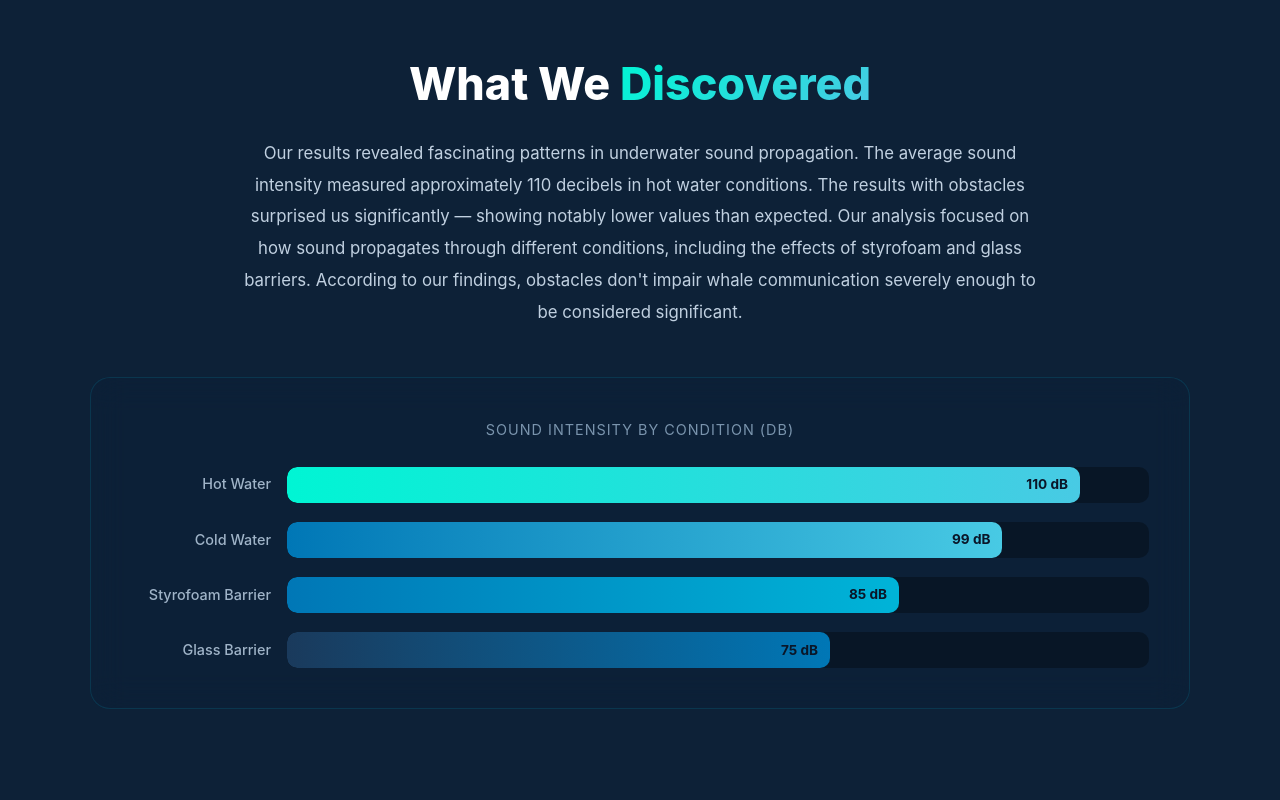
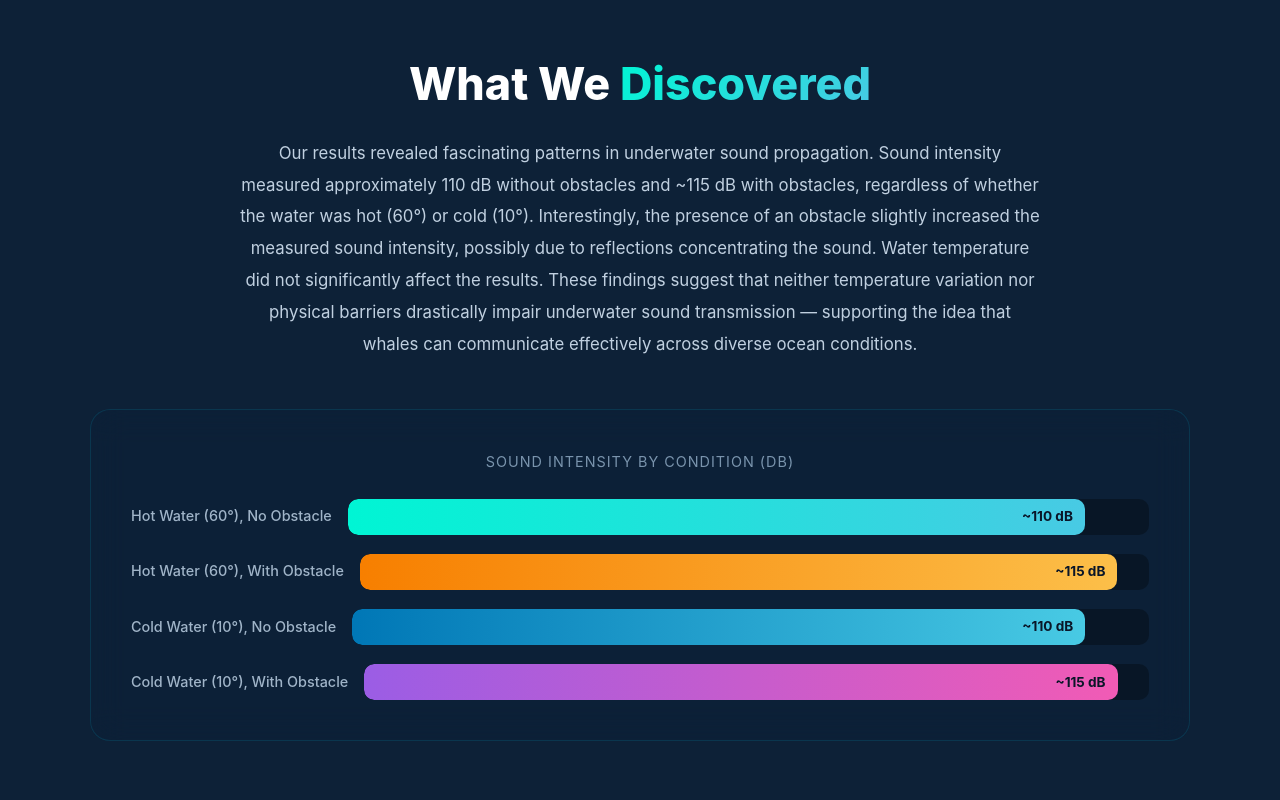
Before and after one commit to Samura1228/science-fair-website, a website: page index.html in a window 1280 px wide. Shown: the part 5580-6380 px from the top of the page. Drawn offline with Linux system fonts and the light colour scheme.

Commit message:
Update bar chart with correct experimental data

```diff
--- a/index.html
+++ b/index.html
@@ -747,7 +747,7 @@
         }
 
         .bar-label {
-            min-width: 140px;
+            min-width: 200px;
             text-align: right;
             color: #a0b4c8;
             font-size: 0.9rem;
@@ -782,20 +782,20 @@
             white-space: nowrap;
         }
 
-        .bar-fill.hot-water {
+        .bar-fill.hot-no-obstacle {
             background: linear-gradient(90deg, #00f5d4, #48cae4);
         }
 
-        .bar-fill.cold-water {
+        .bar-fill.hot-with-obstacle {
+            background: linear-gradient(90deg, #f77f00, #fcbf49);
+        }
+
+        .bar-fill.cold-no-obstacle {
             background: linear-gradient(90deg, #0077b6, #48cae4);
         }
 
-        .bar-fill.styrofoam {
-            background: linear-gradient(90deg, #0077b6, #00b4d8);
-        }
-
-        .bar-fill.glass {
-            background: linear-gradient(90deg, #1a3a5c, #0077b6);
+        .bar-fill.cold-with-obstacle {
+            background: linear-gradient(90deg, #9b5de5, #f15bb5);
         }
 
         .bar-fill.animated {
@@ -1324,33 +1324,33 @@
         <div class="section-container">
             <h2 class="section-title reveal">What We <span class="accent">Discovered</span></h2>
             <div class="results-content reveal delay-1">
-                <p>Our results revealed fascinating patterns in underwater sound propagation. The average sound intensity measured approximately 110 decibels in hot water conditions. The results with obstacles surprised us significantly — showing notably lower values than expected. Our analysis focused on how sound propagates through different conditions, including the effects of styrofoam and glass barriers. According to our findings, obstacles don't impair whale communication severely enough to be considered significant.</p>
+                <p>Our results revealed fascinating patterns in underwater sound propagation. Sound intensity measured approximately 110 dB without obstacles and ~115 dB with obstacles, regardless of whether the water was hot (60°) or cold (10°). Interestingly, the presence of an obstacle slightly increased the measured sound intensity, possibly due to reflections concentrating the sound. Water temperature did not significantly affect the results. These findings suggest that neither temperature variation nor physical barriers drastically impair underwater sound transmission — supporting the idea that whales can communicate effectively across diverse ocean conditions.</p>
             </div>
             <div class="glass-card reveal delay-2">
                 <p class="chart-title">Sound Intensity by Condition (dB)</p>
                 <div class="bar-chart" id="barChart">
                     <div class="bar-item">
-                        <span class="bar-label">Hot Water</span>
+                        <span class="bar-label">Hot Water (60°), No Obstacle</span>
                         <div class="bar-track">
-                            <div class="bar-fill hot-water" style="--target-width: 92%;"><span class="bar-value">110 dB</span></div>
+                            <div class="bar-fill hot-no-obstacle" style="--target-width: 92%;"><span class="bar-value">~110 dB</span></div>
                         </div>
                     </div>
                     <div class="bar-item">
-                        <span class="bar-label">Cold Water</span>
+                        <span class="bar-label">Hot Water (60°), With Obstacle</span>
                         <div class="bar-track">
-                            <div class="bar-fill cold-water" style="--target-width: 83%;"><span class="bar-value">99 dB</span></div>
+                            <div class="bar-fill hot-with-obstacle" style="--target-width: 96%;"><span class="bar-value">~115 dB</span></div>
                         </div>
                     </div>
                     <div class="bar-item">
-                        <span class="bar-label">Styrofoam Barrier</span>
+                        <span class="bar-label">Cold Water (10°), No Obstacle</span>
                         <div class="bar-track">
-                            <div class="bar-fill styrofoam" style="--target-width: 71%;"><span class="bar-value">85 dB</span></div>
+                            <div class="bar-fill cold-no-obstacle" style="--target-width: 92%;"><span class="bar-value">~110 dB</span></div>
                         </div>
                     </div>
                     <div class="bar-item">
-                        <span class="bar-label">Glass Barrier</span>
+                        <span class="bar-label">Cold Water (10°), With Obstacle</span>
                         <div class="bar-track">
-                            <div class="bar-fill glass" style="--target-width: 63%;"><span class="bar-value">75 dB</span></div>
+                            <div class="bar-fill cold-with-obstacle" style="--target-width: 96%;"><span class="bar-value">~115 dB</span></div>
                         </div>
                     </div>
                 </div>
@@ -1370,7 +1370,7 @@
         <div class="section-container">
             <h2 class="section-title reveal"><span class="accent">Conclusion</span></h2>
             <div class="glass-card conclusion-content reveal delay-1" style="margin-top: 2rem;">
-                <p>Sound propagation underwater is affected by various conditions, either amplifying or diminishing its intensity. By testing different scenarios, we found that while conditions do alter sound behavior, they generally don't create insurmountable barriers. Even when the sound's path is blocked by obstacles, it can still be transmitted effectively. This helps explain how whales can communicate across vast ocean distances despite varying underwater conditions.</p>
+                <p>Our experiment demonstrated that underwater sound propagation remains remarkably consistent across different conditions. Water temperature (60° vs 10°) had no significant effect on sound intensity, and the presence of obstacles actually resulted in a slight increase in measured loudness (~115 dB vs ~110 dB), likely due to sound reflections. These findings confirm that neither temperature changes nor physical barriers create insurmountable obstacles for underwater sound — helping explain how whales can communicate effectively across vast ocean distances despite varying conditions.</p>
             </div>
         </div>
     </section>
```
